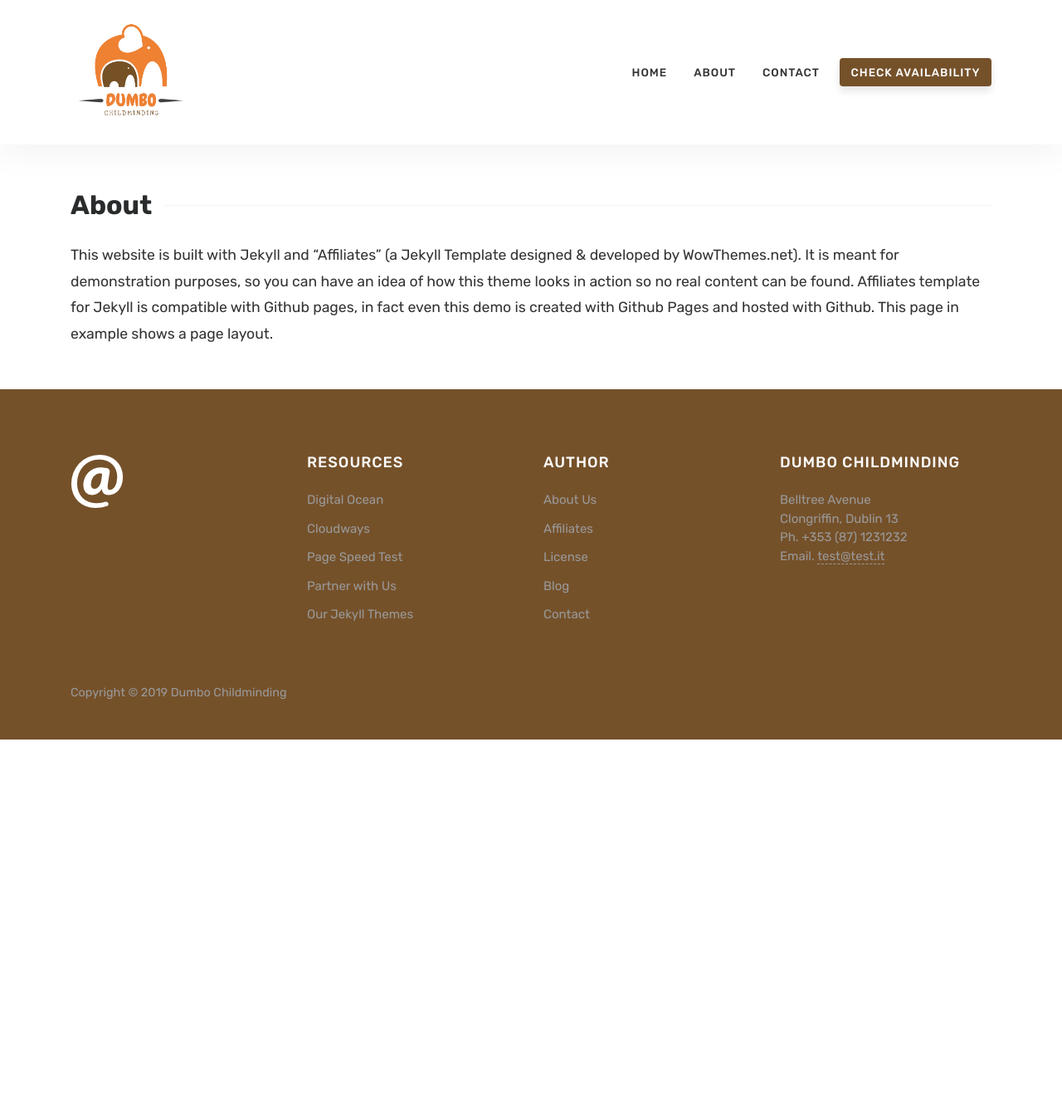
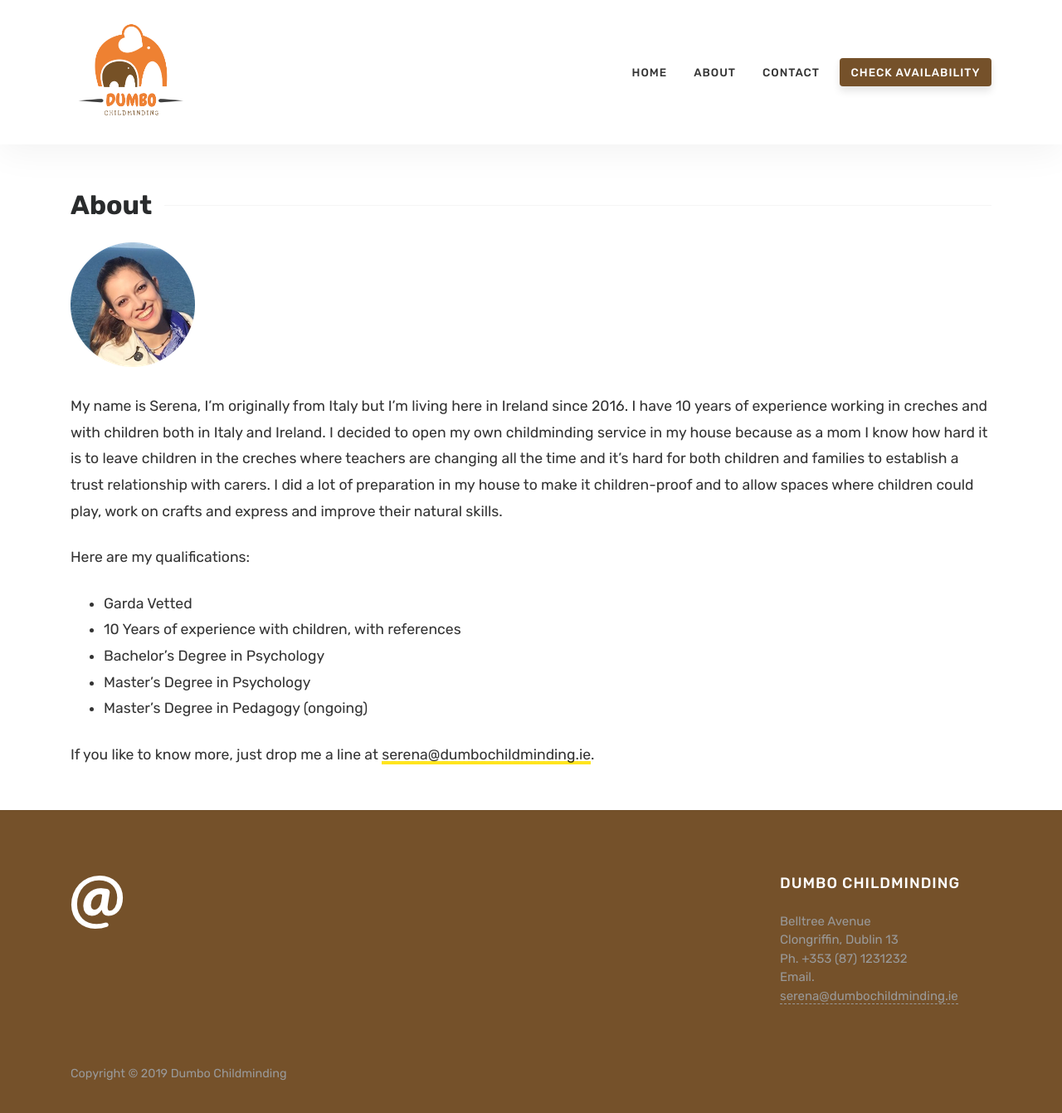
Before and after one commit to sangregoriopaolo/dumbo-childminding, a Jekyll site: the page built from about.md, in a window 1280 px wide and 1351 px high. Shown: the top 1341 px of the window at 83% size. Built offline with Jekyll 4.4.1, drawn with Linux system fonts in a browser that asks for light colours.

Commit message:
Add about page

```diff
--- a/_config.yml
+++ b/_config.yml
@@ -8,7 +8,7 @@ favicon: 'assets/images/favicon.ico'
 paginate: 12
 baseurl: ''
 tel: "+353 (87) 1231232"
-email: 'test@test.it'
+email: 'serena@dumbochildminding.ie'
 google_analytics: ''
 disqus: 'demowebsite'
 sharethis: '<script type="text/javascript" src="//platform-api.sharethis.com/js/sharethis.js#property=5a6b2fe4fb197a0011c589f6&product=sticky-share-buttons"></script>'
--- a/_includes/home_box.html
+++ b/_includes/home_box.html
@@ -3,9 +3,9 @@
 
 <div class="col-md-4 grid-item">
 <div class="card">
-    <a href="{{ post.url | absolute_url }}">
+    <!-- <a href="{{ post.url | absolute_url }}"> -->
         {% if post.image %} <img class="img-fluid" src="{{ site.baseurl }}/{{ post.image }}" alt="{{ post.title }}"> {% endif %}
-    </a>
+    <!-- </a> -->
     <div class="card-block">
         <h2 class="card-title"><a href="{{ post.url | absolute_url }}">{{ post.title }}</a></h2>
         <h4 class="card-text">{{ post.excerpt | strip_html | truncatewords:30 }}</h4>
@@ -20,7 +20,7 @@
                 {% endif %}
                 <span class="post-date">{{ post.date | date_to_string }}</span>
                 </span>
-                <span class="post-read-more"><a href="{{ post.url | absolute_url }}" title="Read Story"><i class="fa fa-link"></i></a></span>
+                <!-- <span class="post-read-more"><a href="{{ post.url | absolute_url }}" title="Read Story"><i class="fa fa-link"></i></a></span> -->
                 <div class="clearfix"></div>
             </div>
         </div>
--- a/_layouts/default.html
+++ b/_layouts/default.html
@@ -146,27 +146,13 @@
 
                 <div class="col-sm-3">
                 <div class="footer-widget">
-                <h5 class="title">Resources</h5>
-                <ul>
-                <li><a target="_blank" href="https://m.do.co/c/84c9b45d0c47">Digital Ocean</a></li>
-                <li><a target="blank" href="https://www.cloudways.com/en/pricing.php?id=153986&amp;a_bid=005da123">Cloudways</a></li>
-                <li><a target="blank" href="http://shareasale.com/r.cfm?b=875645&amp;u=1087935&amp;m=41388&amp;urllink=&amp;afftrack=">Page Speed Test</a></li>
-                <li><a target="blank" href="https://www.wowthemes.net/affiliate-area/?utm_source=fromjekyllsidebar&utm_campaign=sidebar">Partner with Us</a></li>
-                <li><a target="blank" href="https://www.wowthemes.net/category/jekyll-themes/">Our Jekyll Themes</a></li>
-                </ul>
+
                 </div>
                 </div>
 
                 <div class="col-sm-3">
                 <div class="footer-widget">
-                <h5 class="title">Author</h5>
-                <ul>
-                <li><a href="https://www.wowthemes.net/premium-themes-templates/">About Us</a></li>
-                <li><a target="_blank" href="https://www.wowthemes.net/affiliate-area/">Affiliates</a></li>
-                <li><a href="https://www.wowthemes.net/terms-and-conditions/">License</a></li>
-                <li><a href="https://www.wowthemes.net/blog/">Blog</a></li>
-                <li><a href="https://www.wowthemes.net/support/">Contact</a></li>
-                </ul>
+
                 </div>
                 </div>
 
--- a/about.md
+++ b/about.md
@@ -3,4 +3,15 @@ layout: page
 title: About
 ---
 
-This website is built with Jekyll and "Affiliates" (a Jekyll Template designed & developed by WowThemes.net). It is meant for demonstration purposes, so you can have an idea of how this theme looks in action so no real content can be found. Affiliates template for Jekyll is compatible with Github pages, in fact even this demo is created with Github Pages and hosted with Github. This page in example shows a page layout.
+![Serena](assets/images/serena.png){: .no-shadow}
+
+My name is Serena, I'm originally from Italy but I'm living here in Ireland since 2016. I have 10 years of experience working in creches and with children both in Italy and Ireland. I decided to open my own childminding service in my house because as a mom I know how hard it is to leave children in the creches where teachers are changing all the time and it's hard for both children and families to establish a trust relationship with carers. I did a lot of preparation in my house to make it children-proof and to allow spaces where children could play, work on crafts and express and improve their natural skills.
+
+Here are my qualifications:
+- Garda Vetted
+- 10 Years of experience with children, with references
+- Bachelor's Degree in Psychology
+- Master's Degree in Psychology
+- Master's Degree in Pedagogy (ongoing)
+
+If you like to know more, just drop me a line at [{{site.email}}]({{site.email}}).
--- a/assets/css/custom.scss
+++ b/assets/css/custom.scss
@@ -7,3 +7,8 @@
 @import
 	"syntax"
 ;
+
+.no-shadow {
+	box-shadow: none !important;
+	margin:auto;
+}
```
Also changed, not shown: assets/images/serena.png (added), 1 other file.
